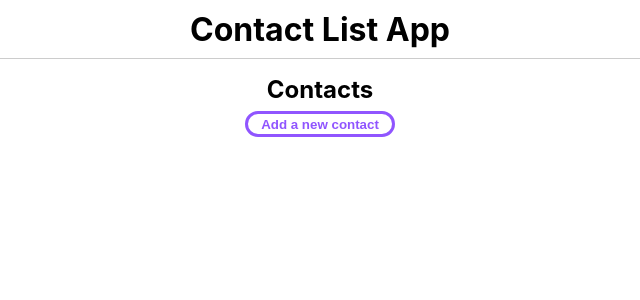
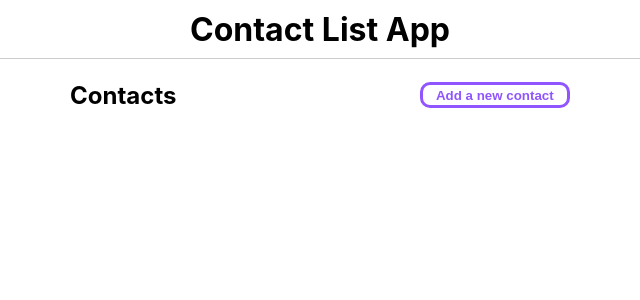
Before and after one commit to Sinac0de/React-Contact-List, a React (Create React App) app: page / in a window 1280 px wide. Shown: the top 300 px of the page, without its empty margins (320-960 px from the left). Built offline with nearby package versions, Linux system fonts and the light colour scheme.

Commit message:
Add listHeader styles

```diff
--- a/src/components/ContactList/contactList.module.css
+++ b/src/components/ContactList/contactList.module.css
@@ -1,3 +1,22 @@
+.listHeader {
+  display: flex;
+  align-items: center;
+  justify-content: space-between;
+  width: 500px;
+  margin: 0 auto;
+}
+
+.addContactBtn {
+  border: 3px solid rgb(144, 85, 255);
+  background-color: white;
+  color: rgb(144, 85, 255);
+  cursor: pointer;
+  font-weight: bold;
+  padding: 0.2em 1em;
+  border-radius: 10px;
+  margin: 0.5em 0;
+}
+
 .contactList {
   display: flex;
   flex-direction: column;
@@ -8,7 +27,6 @@
 }
 
 .contact {
-  list-style: none;
   border: 1px solid #ccc;
   border-radius: 15px;
   width: 100%;
@@ -20,6 +38,8 @@
 .contactInfo {
   display: flex;
   gap: 1em;
+  text-decoration: none;
+  color: black;
 }
 
 .contactInfoText {
@@ -36,14 +56,3 @@
   padding: 0.2em 1em;
   border-radius: 15px;
 }
-
-.addContactBtn {
-  border: 3px solid rgb(144, 85, 255);
-  background-color: white;
-  color: rgb(144, 85, 255);
-  cursor: pointer;
-  font-weight: bold;
-  padding: 0.2em 1em;
-  border-radius: 15px;
-  margin: 0.5em 0;
-}
```
